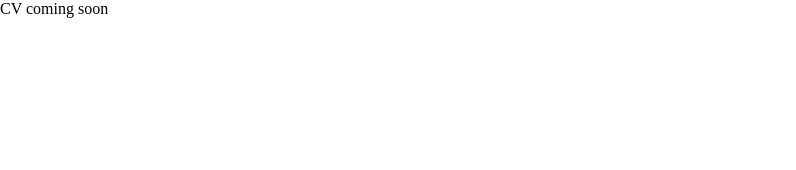
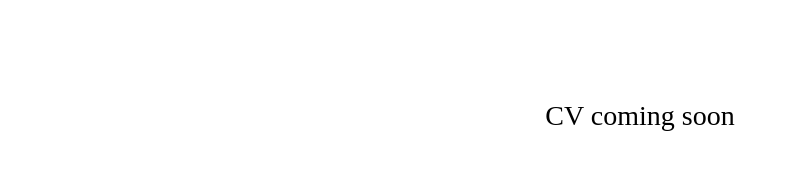
Before and after one commit to geominerr/rsschool-cv, a plain HTML site: page index.html in a window 1280 px wide. Shown: the whole page, without its empty margins (0-796 px from the left). Drawn offline with Linux system fonts and the light colour scheme.

Commit message:
feat: add styles for content

```diff
--- a/style.css
+++ b/style.css
@@ -2,3 +2,14 @@
   margin: 0;
   padding: 0;
 }
+
+body {
+  width: 100%;
+}
+
+.container {
+  width: 50%;
+  margin: 100px auto;
+  text-align: center;
+  font-size: 28px;
+}
```
